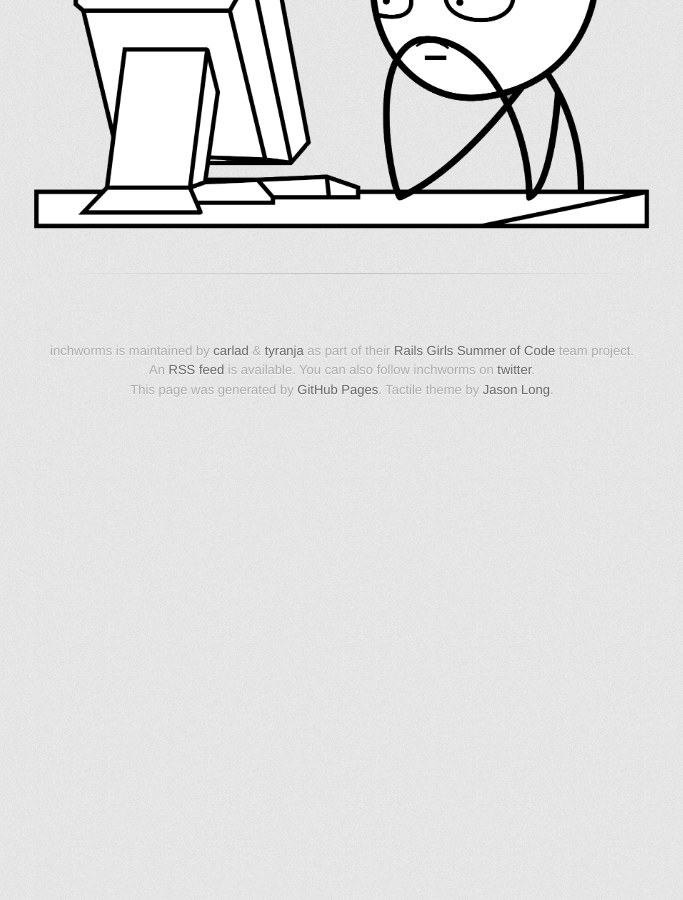
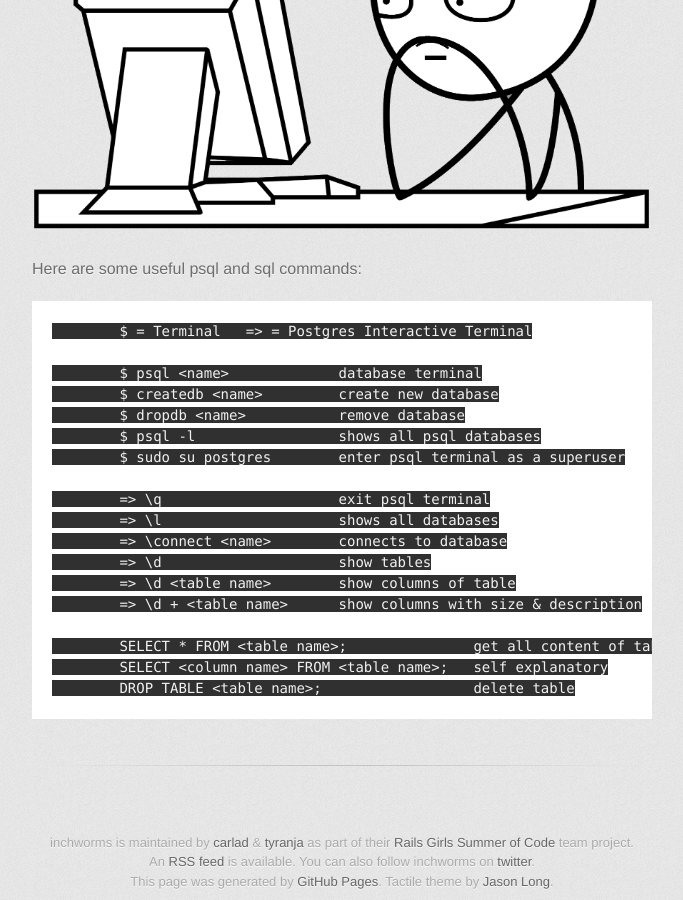
Before and after one commit to inchworms/inchworms, a Jekyll site: the page built from _posts/2013-08-26-psql.md, in a window 1280 px wide and 900 px high, scrolled down 1100 px. Shown: the whole window, without its empty margins (298-981 px from the left). Built offline with Jekyll 4.4.1, drawn with Linux system fonts in a browser that asks for light colours; nearby versions of some CDN libraries; some web fonts are replaced; Markdown is read by kramdown in place of the engine named in the settings; comment, search, counter and statistics services are not loaded; before the commit the page ends 1529 px from its top, so only the background shows below that.

Commit message:
update to blog post

```diff
--- a/_posts/2013-08-26-psql.md
+++ b/_posts/2013-08-26-psql.md
@@ -14,3 +14,24 @@ We found a new friend! After getting accustomed to our beloved irb we found a ne
 Today we intended to run a script which was supposed to put 278,601 rows into the database. After calculating that one row takes 4 seconds and that 278,602 rows would take us 1,114,404 seconds(i.e. 309 hours) we stopped the program. We had already spent enough time staring at the screen.
 
 ![waiting](/images/waiting-meme.png)
+
+Here are some useful psql and sql commands:
+
+		$ = Terminal   => = Postgres Interactive Terminal
+
+		$ psql <name>             database terminal
+		$ createdb <name>         create new database
+		$ dropdb <name>           remove database
+		$ psql -l                 shows all psql databases
+		$ sudo su postgres        enter psql terminal as a superuser
+
+		=> \q                     exit psql terminal
+		=> \l                     shows all databases
+		=> \connect <name>        connects to database
+		=> \d                     show tables
+		=> \d <table name>        show columns of table
+		=> \d + <table name>      show columns with size & description
+
+		SELECT * FROM <table name>;               get all content of table
+		SELECT <column name> FROM <table name>;   self explanatory
+		DROP TABLE <table name>;                  delete table
```
